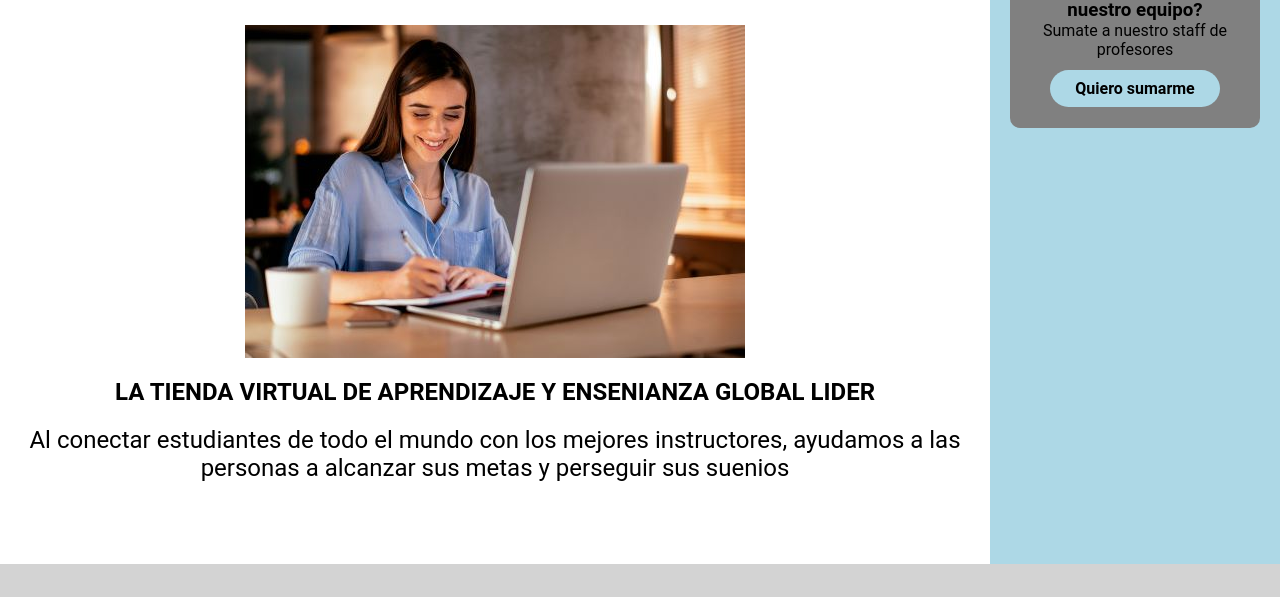
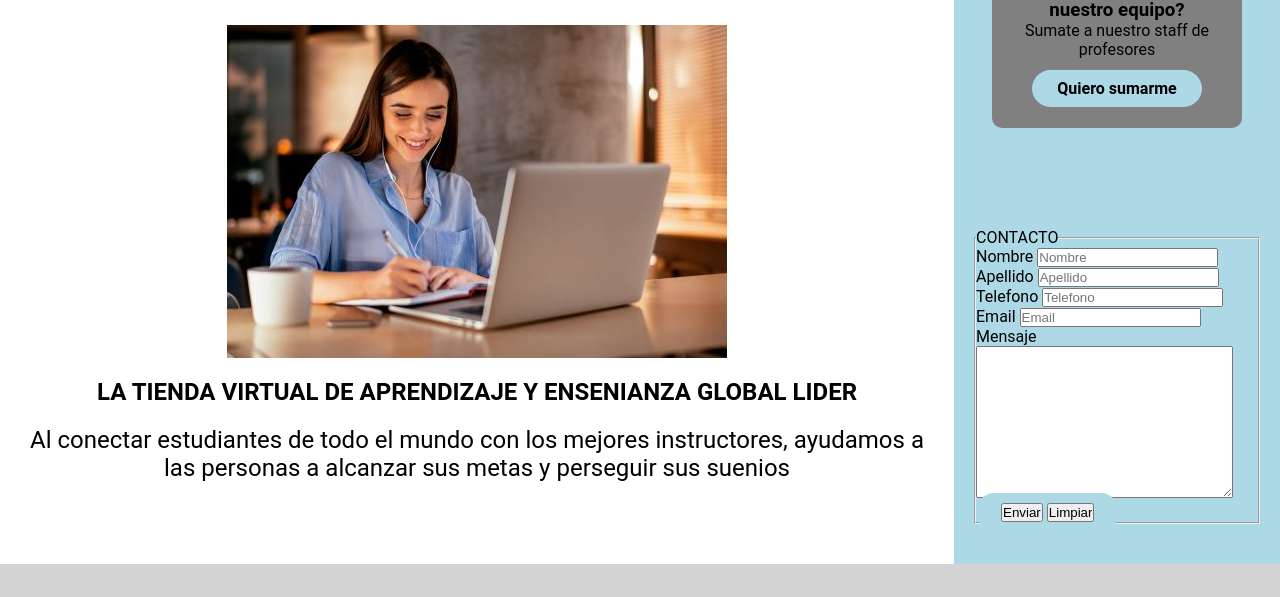
Before and after one commit to dayanbg/PreEntrega2-Bravo-Dayan, a plain HTML site: page pages/nosotros.html in a window 1280 px wide. Shown: the part 173-770 px from the top of the page. Drawn offline with Linux system fonts and the light colour scheme.

Commit message:
agregar formulario de contacto

```diff
--- a/pages/nosotros.html
+++ b/pages/nosotros.html
@@ -73,6 +73,41 @@
                 <a class="button" href="./nosotros.html">Quiero sumarme</a>
             </div>
         </div>
+
+        <form action="formulario">
+            <fieldset>
+                <legend> CONTACTO </legend>
+
+                <div>
+                    <label for="nombre"> Nombre </label>
+                    <input type="text" id="nombre" placeholder="Nombre">
+                </div>
+
+                <div>
+                    <label for="apellido"> Apellido </label>
+                    <input type="text" id="apellido" placeholder="Apellido">
+                </div>
+
+                <div>
+                    <label for="telefono"> Telefono </label>
+                    <input type="number" id="telefono" placeholder="Telefono">
+                </div>
+
+                <div>
+                    <label for="email"> Email </label>
+                    <input type="email" id="email" placeholder="Email">
+                </div>
+
+                <label for="consulta"> Mensaje </label>
+                <textarea name="consulta" id="consulta" cols="30" rows="10"> </textarea>
+                <a class="button">
+                    <input type="submit" value="Enviar">
+                    <input type="reset" value="Limpiar">
+                </a>
+
+            </fieldset>
+
+        </form>
     </aside>
 
     <footer>
```
